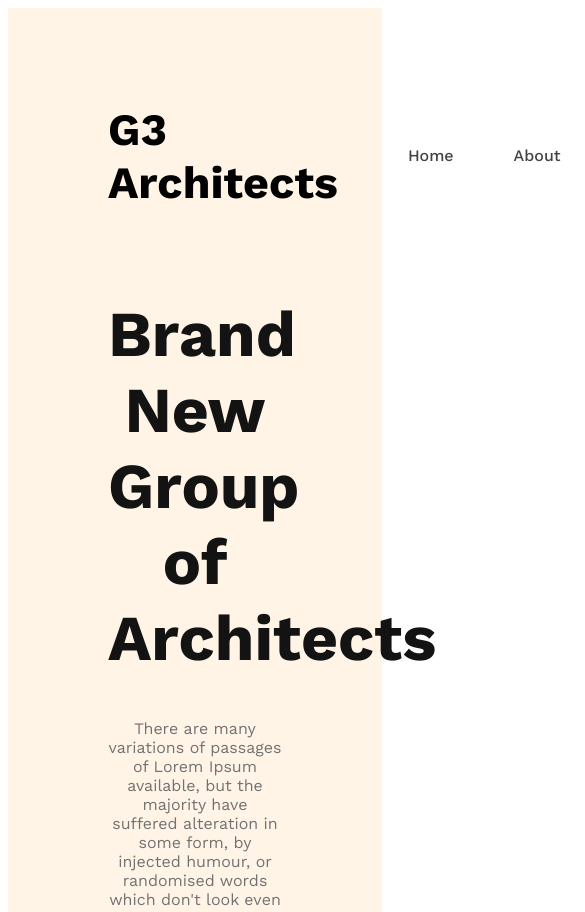
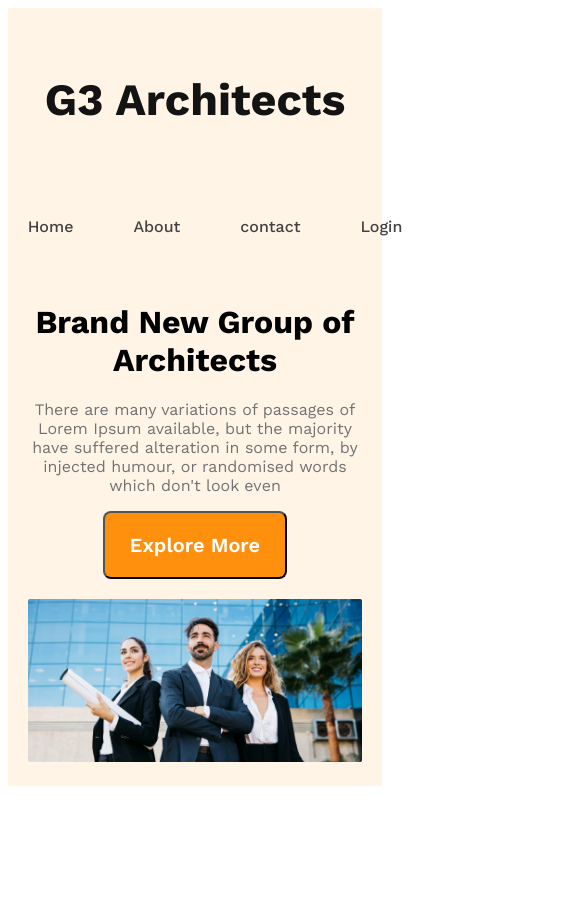
Before and after one commit to Rezaul580/a3-responsive, a plain HTML site: page index.html in a window 390 px wide. Shown: the top 912 px of the page, 585 px wide, since content can reach past the window. After the commit the page ends 844 px from the top, so only its background shows below. Drawn offline with nearby package versions, Linux system fonts and the light colour scheme.

Commit message:
finish the header section reponsiv

```diff
--- a/architect.css
+++ b/architect.css
@@ -6,10 +6,23 @@
       font-family: 'Work Sans', sans-serif;
 
 }
+
+.btn-primary{
+      border-radius: 8px;
+      color: #FFF;
+     background: #FF900E;
+     padding: 20px 25px;
+     font-size: 1.25rem;
+     font-weight: 600;
+     cursor: pointer;
+}
+
 /* header styls */
 
 header{
       background: rgba(255, 144, 14, 0.10);
+      /* background-size: cover; */
+      /* width: 100%; */
       padding: 50px 100px;
 }
 nav{
@@ -19,8 +32,10 @@ nav{
 }
 .nav-title{
       font-size: 2.8rem;
+      color: #131313;
+      font-size: 700;
 }
-nav > ul{
+nav > ul {
 display: flex;
 }
 nav li{
@@ -40,12 +55,35 @@ nav li a{
       text-align: center;
       margin: 0  auto;
 }
-.banner-title{
-font-size: 4rem;
-font-weight: 700px;
-color: #131313;
-}
+
 .banner-description{
     color:  #727272;
+}
+.banner img{
+   margin-top: 20px;
+   width: 100%;
+}
+
+/* responsive media queries */
+/* mobaile device */
+@media screen and (max-width:576px){
+      header{
+            padding: 20px;
+      }
+      nav{
+            flex-direction: column;
+      }
+}
+
+ /* medium devices */
+ @media screen and (min-width:576px) and (max-width:992px) {
+      header{
+            padding: 20px;
+      }
+      nav{
+      flex-direction: column;
+
+    }
+
 
 }
```
